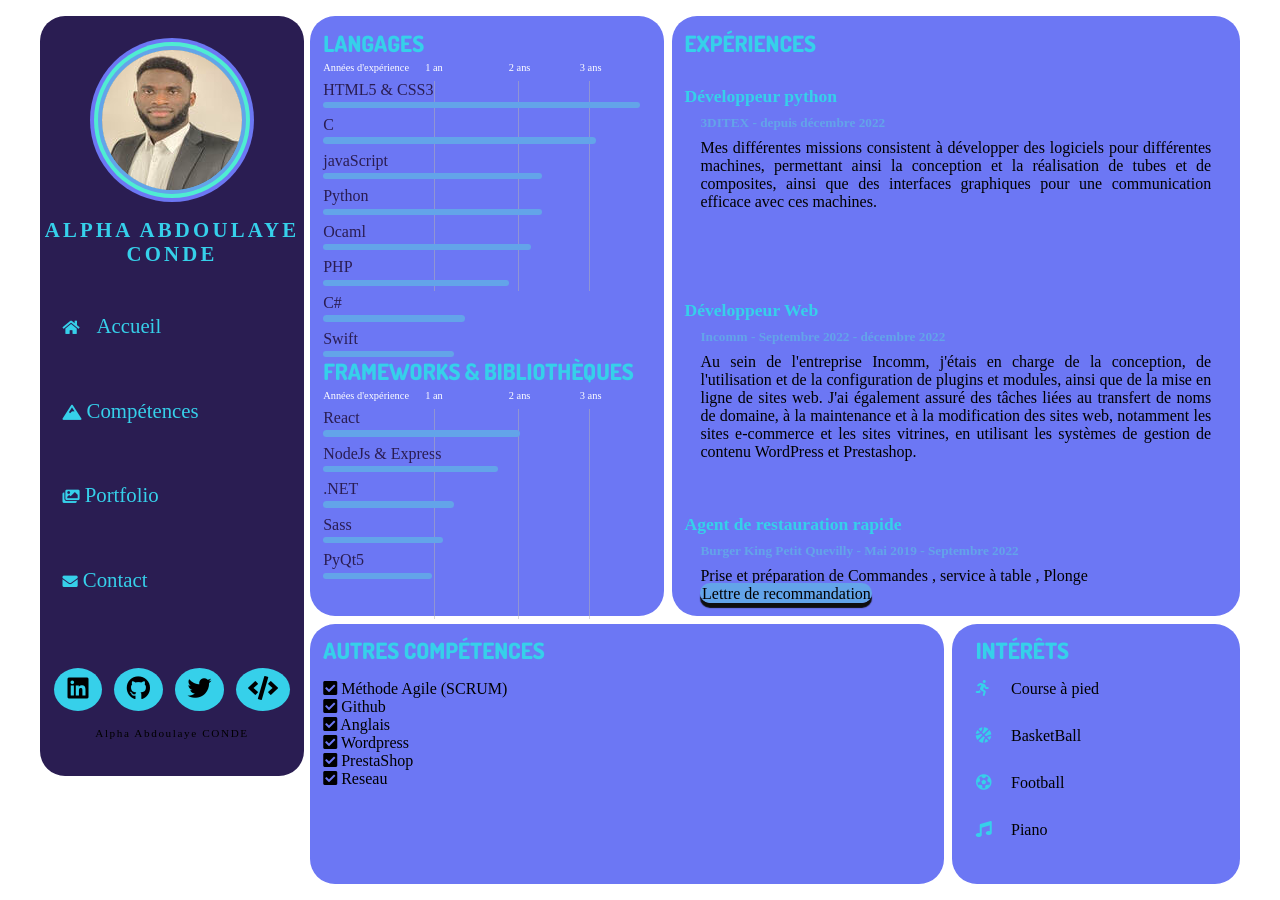
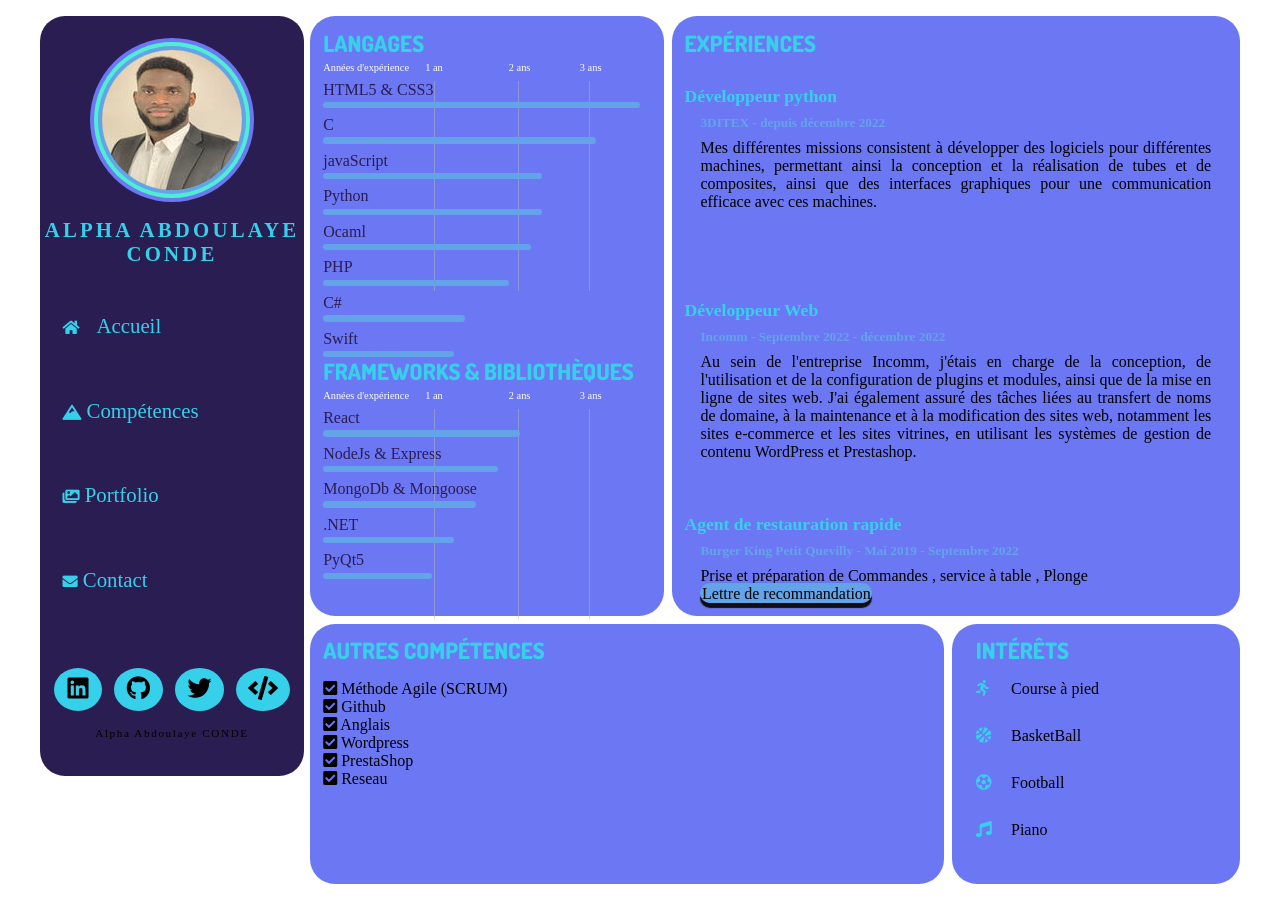
Before and after one commit to AlfaStudent/NewResume, a React (Create React App) app: page /competences in a window 1280 px wide. Built offline with nearby package versions, Linux system fonts and the light colour scheme; a web font is replaced by a local one.

Commit message:
mis a jour des compétences

```diff
--- a/src/styles/components/knowledges/Languages.jsx
+++ b/src/styles/components/knowledges/Languages.jsx
@@ -16,8 +16,8 @@ class Languages extends Component {
         Framework: [
             {id : 1, value: "React", xp: 1.8},
             {id : 2, value: "NodeJs & Express", xp: 1.6},
+            {id : 4, value: "MongoDb & Mongoose", xp: 1.4},
             {id : 3, value: ".NET", xp: 1.2},
-            {id : 4, value: "Sass", xp: 1.1},
             {id : 5, value: "PyQt5", xp: 1.0},
 
 
```
